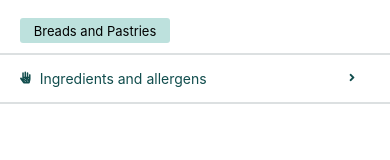
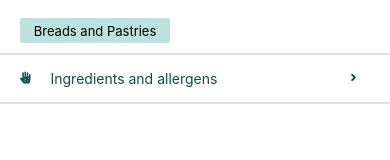
Before and after one commit to code-sherpas/food-to-go-client, a React Native app: screen / in a window 390 px wide. Shown: the part 554-714 px from the top of the page. Built offline with nearby package versions, Linux system fonts and the light colour scheme.

Commit message:
fix: Text errors

```diff
--- a/App.tsx
+++ b/App.tsx
@@ -29,7 +29,7 @@ export default function App() {
               alignItems: "center",
               justifyContent: "flex-start",
               alignContent: "center",
-              marginBottom: 15
+              marginBottom: 15,
             }}
           >
             <Icon
@@ -132,9 +132,7 @@ export default function App() {
           borderBottomWidth: 2,
         }}
       >
-        <Text>
-          <b>WHAT COULD YOU GET</b>
-        </Text>
+        <Text style={{ fontWeight: "bold" }}>WHAT COULD YOU GET</Text>
         <Text
           style={{
             marginTop: 5,
@@ -184,20 +182,20 @@ export default function App() {
           style={{
             display: "flex",
             flexDirection: "row",
-            width: 300,
+            width: 320,
             alignSelf: "flex-start",
           }}
         >
-          <Text style={{ color: "#114D4D" }}>Ingredients and allergens</Text>
+          <Text style={{ color: "#114D4D", paddingHorizontal: 20 }}>
+            Ingredients and allergens
+          </Text>
         </View>
         <View style={{ paddingRight: 20 }}>
           <Icon name="angle-right" color="#114D4D" />
         </View>
       </View>
       <View style={styles.bottomRating}>
-        <Text>
-          <b>WHAT ARE OTHER PEOPLE SAYING</b>
-        </Text>
+        <Text style={{ fontWeight: "bold" }}>WHAT ARE OTHER PEOPLE SAYING</Text>
         <View
           style={{
             marginTop: 15,
```
